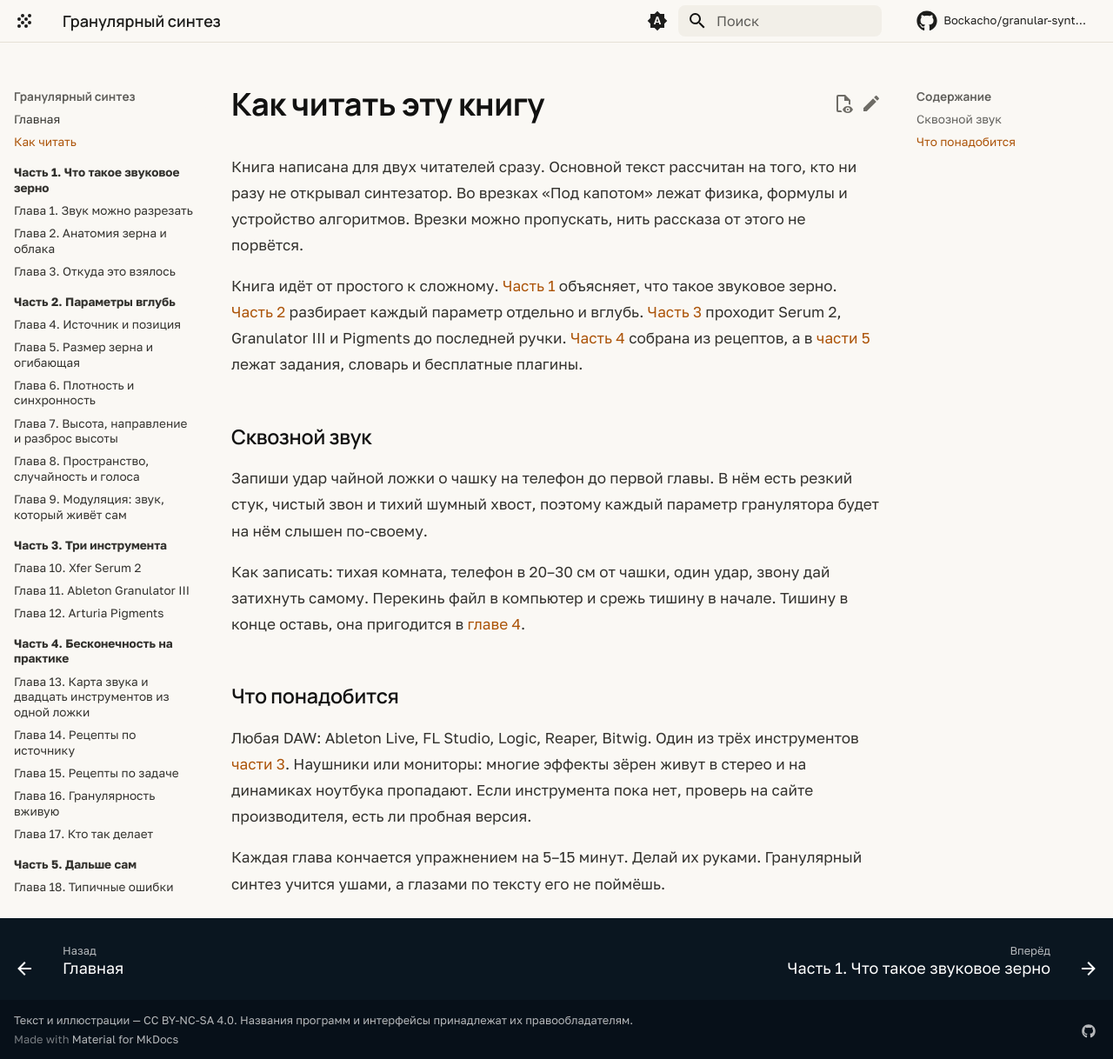
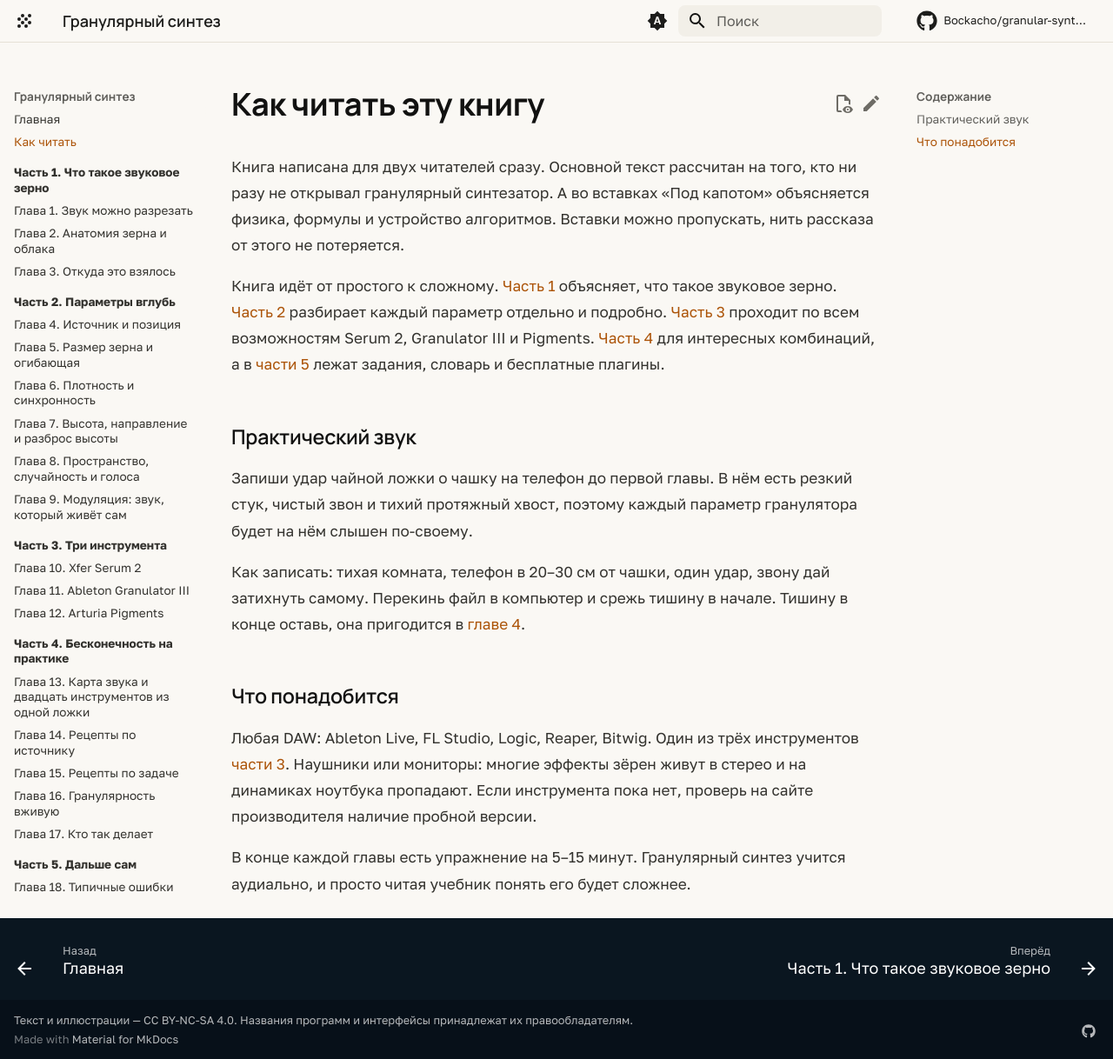
Before and after one commit to Bockacho/granular-synthesis-book, an MkDocs documentation site: the page built from docs/kak-chitat.md, in a window 1280 px wide and 1218 px high. Shown: the whole window at 87% size. Built offline with MkDocs 1.6.1 and Material for MkDocs 9.7.7, drawn with Linux system fonts in a browser that asks for light colours; comment, search, counter and statistics services are not loaded.

Commit message:
Revise text for clarity and precision
чуть переписал главную

```diff
--- a/docs/kak-chitat.md
+++ b/docs/kak-chitat.md
@@ -1,17 +1,17 @@
 # Как читать эту книгу
 
-Книга написана для двух читателей сразу. Основной текст рассчитан на того, кто ни разу не открывал синтезатор. Во врезках «Под капотом» лежат физика, формулы и устройство алгоритмов. Врезки можно пропускать, нить рассказа от этого не порвётся.
+Книга написана для двух читателей сразу. Основной текст рассчитан на того, кто ни разу не открывал гранулярный синтезатор. А во вставках «Под капотом» объясняется физика, формулы и устройство алгоритмов. Вставки можно пропускать, нить рассказа от этого не потеряется.
 
-Книга идёт от простого к сложному. [Часть 1](chast-1-zerno/index.md) объясняет, что такое звуковое зерно. [Часть 2](chast-2-parametry/index.md) разбирает каждый параметр отдельно и вглубь. [Часть 3](chast-3-instrumenty/index.md) проходит Serum 2, Granulator III и Pigments до последней ручки. [Часть 4](chast-4-praktika/index.md) собрана из рецептов, а в [части 5](chast-5-dalshe-sam/index.md) лежат задания, словарь и бесплатные плагины.
+Книга идёт от простого к сложному. [Часть 1](chast-1-zerno/index.md) объясняет, что такое звуковое зерно. [Часть 2](chast-2-parametry/index.md) разбирает каждый параметр отдельно и подробно. [Часть 3](chast-3-instrumenty/index.md) проходит по всем возможностям Serum 2, Granulator III и Pigments. [Часть 4](chast-4-praktika/index.md) для интересных комбинаций, а в [части 5](chast-5-dalshe-sam/index.md) лежат задания, словарь и бесплатные плагины.
 
-## Сквозной звук
+## Практический звук
 
-Запиши удар чайной ложки о чашку на телефон до первой главы. В нём есть резкий стук, чистый звон и тихий шумный хвост, поэтому каждый параметр гранулятора будет на нём слышен по-своему.
+Запиши удар чайной ложки о чашку на телефон до первой главы. В нём есть резкий стук, чистый звон и тихий протяжный хвост, поэтому каждый параметр гранулятора будет на нём слышен по-своему.
 
 Как записать: тихая комната, телефон в 20–30 см от чашки, один удар, звону дай затихнуть самому. Перекинь файл в компьютер и срежь тишину в начале. Тишину в конце оставь, она пригодится в [главе 4](chast-2-parametry/04-istochnik-i-poziciya.md).
 
 ## Что понадобится
 
-Любая DAW: Ableton Live, FL Studio, Logic, Reaper, Bitwig. Один из трёх инструментов [части 3](chast-3-instrumenty/index.md). Наушники или мониторы: многие эффекты зёрен живут в стерео и на динамиках ноутбука пропадают. Если инструмента пока нет, проверь на сайте производителя, есть ли пробная версия.
+Любая DAW: Ableton Live, FL Studio, Logic, Reaper, Bitwig. Один из трёх инструментов [части 3](chast-3-instrumenty/index.md). Наушники или мониторы: многие эффекты зёрен живут в стерео и на динамиках ноутбука пропадают. Если инструмента пока нет, проверь на сайте производителя наличие пробной версии.
 
-Каждая глава кончается упражнением на 5–15 минут. Делай их руками. Гранулярный синтез учится ушами, а глазами по тексту его не поймёшь.
+В конце каждой главы есть упражнение на 5–15 минут. Гранулярный синтез учится аудиально, и просто читая учебник понять его будет сложнее.
```
